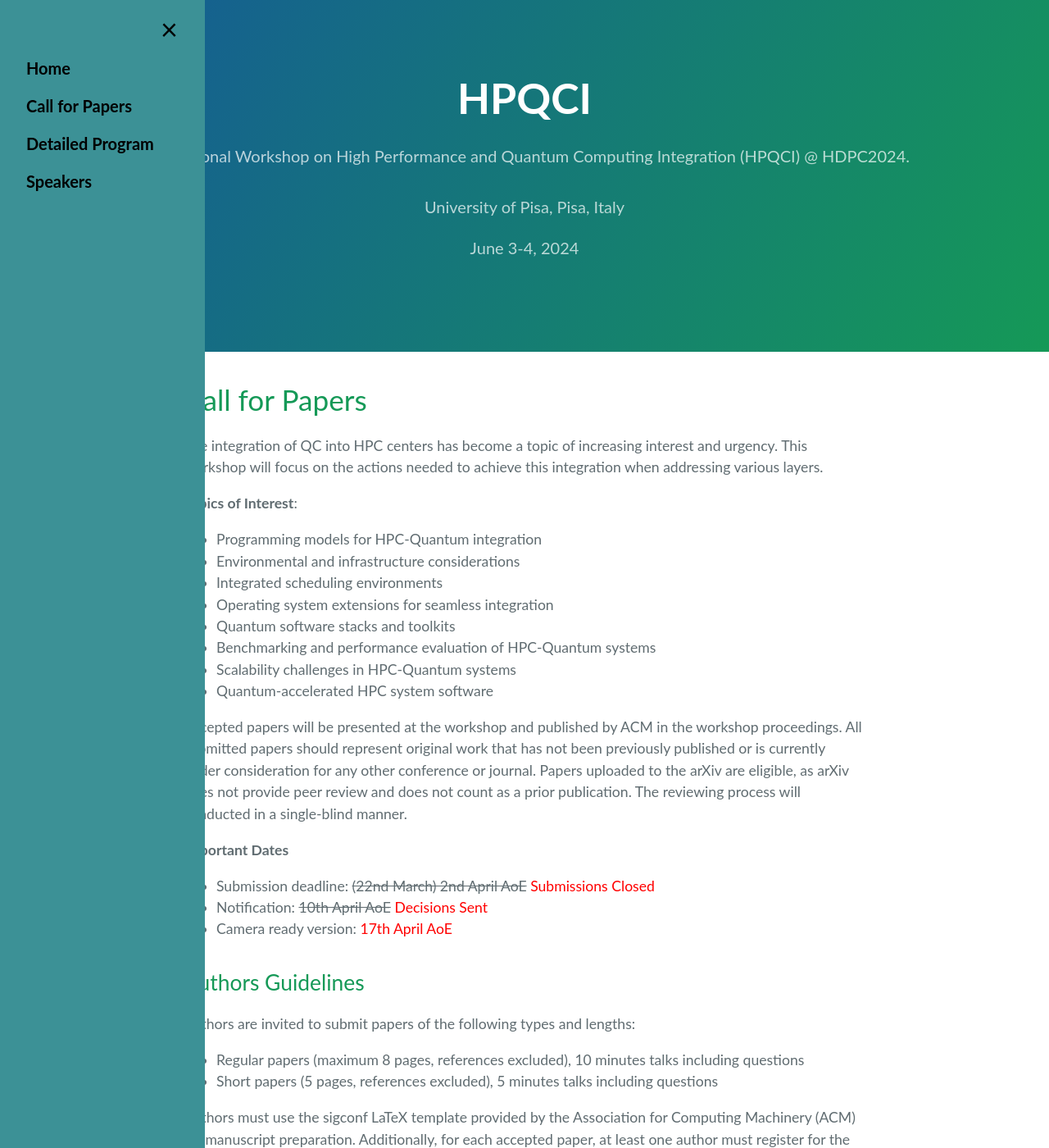
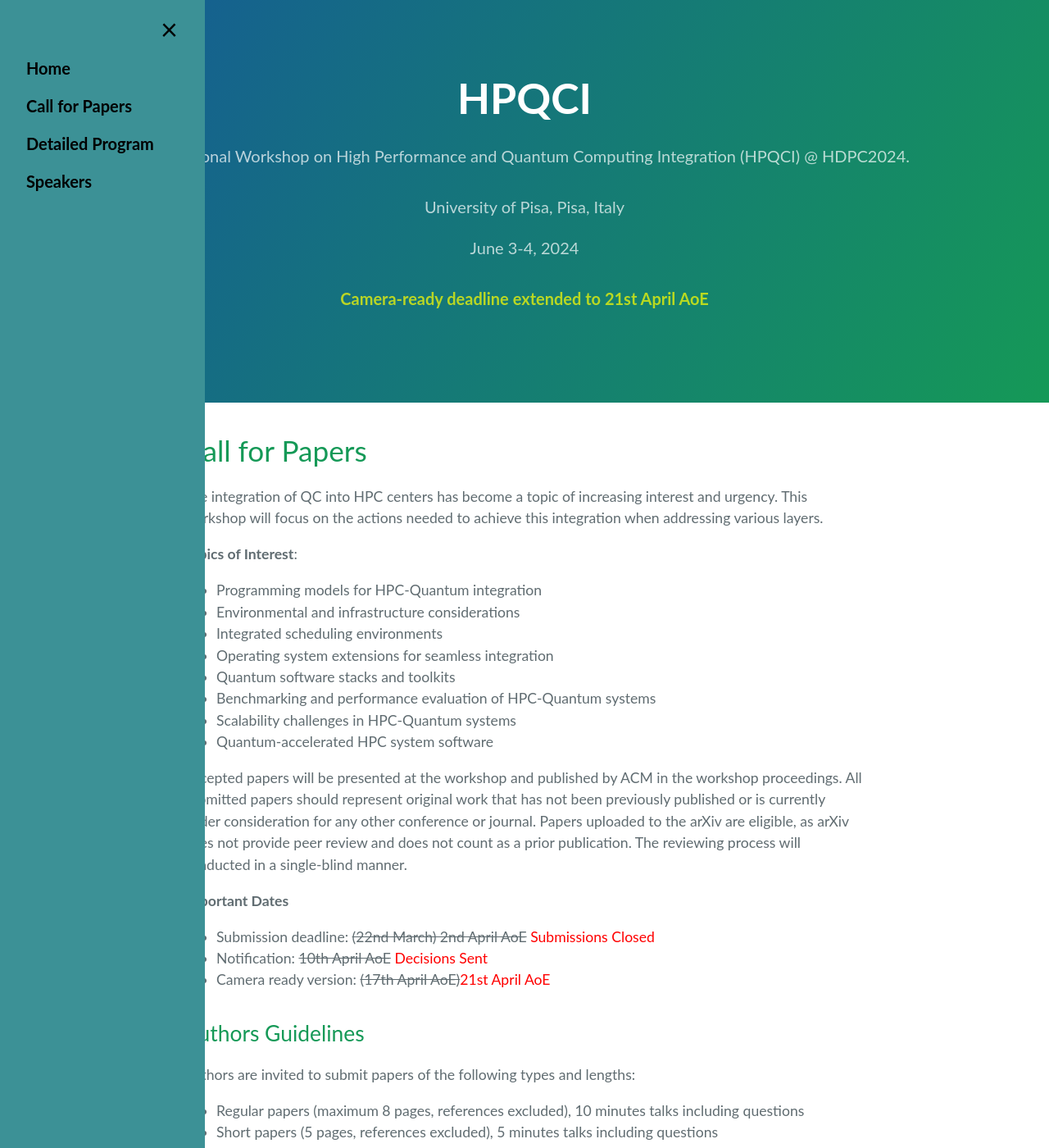
Before and after one commit to HPQCI/HPQCI.github.io, a Jekyll site: the page built from cfp.md, in a window 1280 px wide and 1400 px high. Shown: the whole window at 82% size. Built offline with Jekyll 4.4.1, drawn with Linux system fonts in a browser that asks for light colours.

Commit message:
update cfp

```diff
--- a/_config.yml
+++ b/_config.yml
@@ -5,5 +5,5 @@ where: University of Pisa, Pisa, Italy
 when: June 3-4, 2024
 show_downloads: false
 google_analytics:
-news: Submissions Closed
+news: Camera-ready deadline extended to 21st April AoE
 theme: jekyll-theme-cayman
--- a/_layouts/default.html
+++ b/_layouts/default.html
@@ -77,7 +77,7 @@
       <h1 class="project-name">{{ site.title | default: page.title | default: site.github.repository_name }}</h1>
       <h2 class="project-tagline">{{ site.description | default: page.description | default: site.github.project_tagline }}</h2>
       <h3 class="project-tagline"><p>{{site.where}}</p><p>{{site.when}}</p></h3>
-      <!--<h4 class="project-tagline"><p><b><font color="yellow">{{site.news}}</font></b></p></h4>-->
+      <h4 class="project-tagline"><p><b><font color="yellow">{{site.news}}</font></b></p></h4>
       {% if site.github.is_project_page %}
         <a href="{{ site.github.repository_url }}" class="btn">View on GitHub</a>
       {% endif %}
--- a/cfp.md
+++ b/cfp.md
@@ -23,7 +23,7 @@ Accepted papers will be presented at the workshop and published by ACM in the wo
 **Important Dates**
 *	Submission deadline: ~~(22nd March) 2nd April AoE~~ <font color="red">Submissions Closed</font>
 *	Notification: ~~10th April AoE~~ <font color="red">Decisions Sent</font>
-*	Camera ready version: <font color="red">17th April AoE</font>
+*	Camera ready version: ~~(17th April AoE)~~<font color="red">21st April AoE</font>
 
 ## Authors Guidelines
 
```
